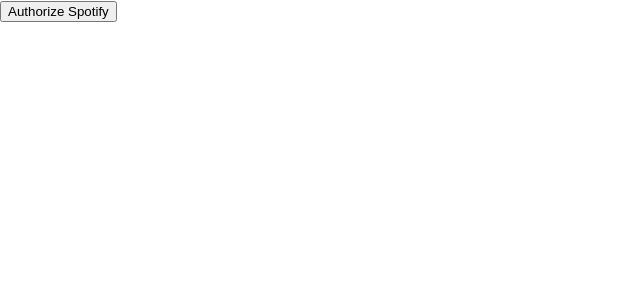
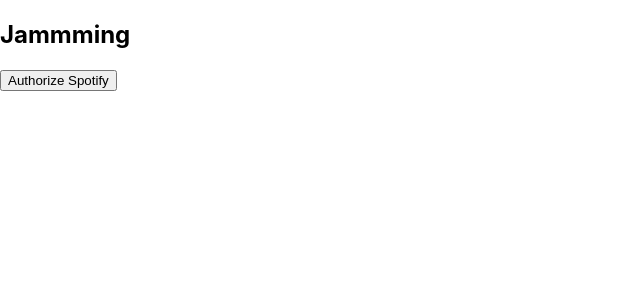
Before and after one commit to ecarriger/jammming, a React (Create React App) app: page / in a window 1280 px wide. Shown: the top 300 px of the page, without its empty margins (0-640 px from the left). Built offline with nearby package versions, Linux system fonts and the light colour scheme; the HTML template or start-up script is replaced by a standard one.

Commit message:
Add header to app

```diff
--- a/src/App.js
+++ b/src/App.js
@@ -44,6 +44,7 @@
   //App JSX to render
   return (
     <section>
+      <h1>Jammming</h1>
       {accessToken.length === 0 && <Auth handleAuthSubmit={handleAuthSubmit} />}
       {accessToken.length > 0 && <SearchBar accessToken={accessToken} setAccessToken={setAccessToken} />}
       {accessToken.length > 0 && <SearchResults tracks={resultTracks} handleTrackClick={handleClickAddToPlaylist} />}
```
